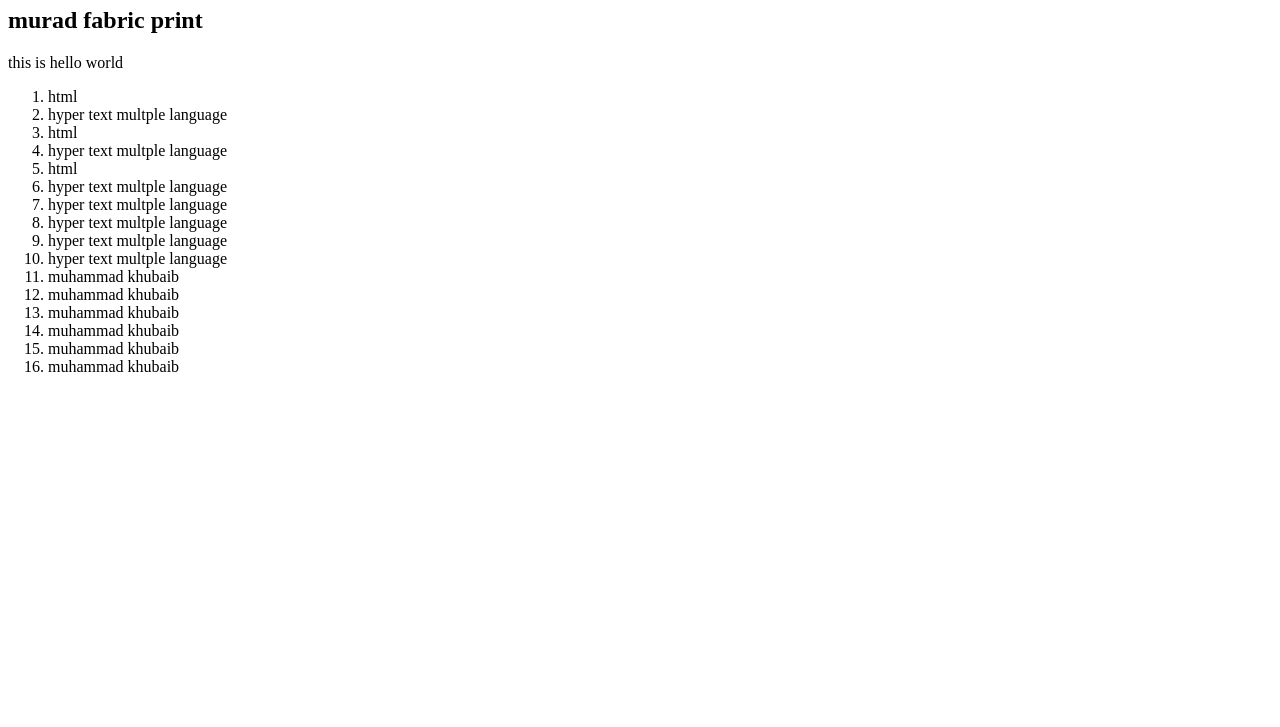
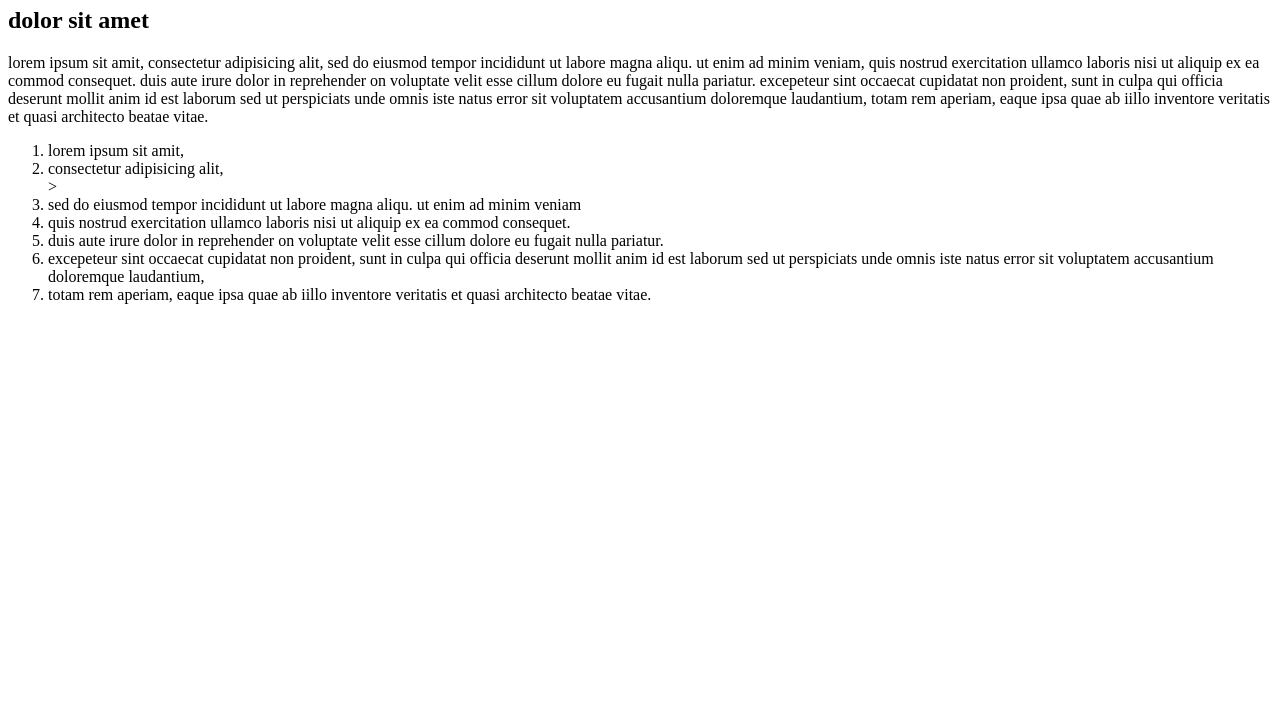
Before and after one commit to muhammadtayyab788/hello-world, a plain HTML site: page index.html in a window 1280 px wide. Shown: the part 73-800 px from the top of the page. Drawn offline with Linux system fonts and the light colour scheme.

Commit message:
index.html

```diff
--- a/index.html
+++ b/index.html
@@ -2,35 +2,39 @@
 <html lang="en">
 
 <head>
-    <meta charset="UTF-8">
-    <meta name="viewport" content="width=device-width, initial-scale=1.0">
+    <meta charest="UTF-8">
+    <meta name="viewport" content="width=device-width, initial-scal1.0">
     <title>Document</title>
 </head>
 
 <body>
-    <h1>By muhammad khubaib </h1>
-    <h2>murad fabric print </h2>
-    <p>this is hello world</p>
+    <h1> lorem epsum </h1>
+    <h2> dolor sit amet </h2>
 
+    <p>
+        lorem ipsum sit amit, consectetur adipisicing alit, sed do eiusmod tempor incididunt ut labore
+        magna aliqu. ut enim ad minim veniam, quis nostrud exercitation ullamco laboris nisi ut aliquip
+        ex ea commod consequet. duis aute irure dolor in reprehender on voluptate velit esse cillum dolore
+        eu fugait nulla pariatur. excepeteur sint occaecat cupidatat non proident, sunt in culpa qui officia
+        deserunt mollit anim id est laborum sed ut perspiciats unde omnis iste natus error sit voluptatem
+        accusantium doloremque laudantium, totam rem aperiam, eaque ipsa quae ab iillo inventore veritatis
+        et quasi architecto beatae vitae.
+    </p>
     <ol>
-        <li>html</li>
-        <li>hyper text multple language</li>
-        <li>html</li>
-        <li>hyper text multple language</li>
-        <li>html</li>
-        <li>hyper text multple language</li>
-        <li>hyper text multple language</li>
-        <li>hyper text multple language</li>
-        <li>hyper text multple language</li>
-        <li>hyper text multple language</li>
-        <li>muhammad khubaib</li>
-        <li>muhammad khubaib</li>
-        <li>muhammad khubaib</li>
-        <li>muhammad khubaib</li>
-        <li>muhammad khubaib</li>
-        <li>muhammad khubaib</li>
+        <li>lorem ipsum sit amit,</li>
+        <li>consectetur adipisicing alit,</li>>
+        <li>sed do eiusmod tempor incididunt ut labore
+            magna aliqu. ut enim ad minim veniam</li>
+        <li>quis nostrud exercitation ullamco laboris nisi ut aliquip
+            ex ea commod consequet.</li>
+        <li> duis aute irure dolor in reprehender on voluptate velit esse cillum dolore
+            eu fugait nulla pariatur.</li>
+        <li>excepeteur sint occaecat cupidatat non proident, sunt in culpa qui officia
+            deserunt mollit anim id est laborum sed ut perspiciats unde omnis iste natus error sit voluptatem
+            accusantium doloremque laudantium,</li>
+        <li>totam rem aperiam, eaque ipsa quae ab iillo inventore veritatis
+            et quasi architecto beatae vitae.</li>
     </ol>
-
 </body>
 
 </html>
```
